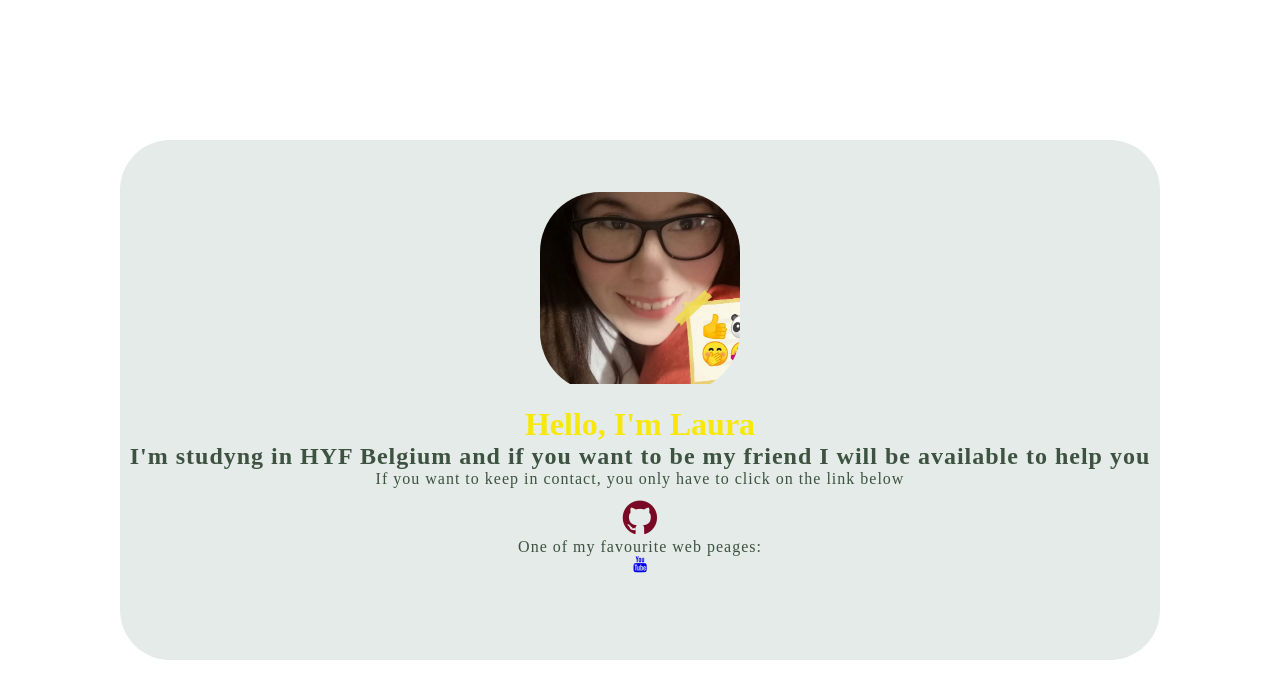
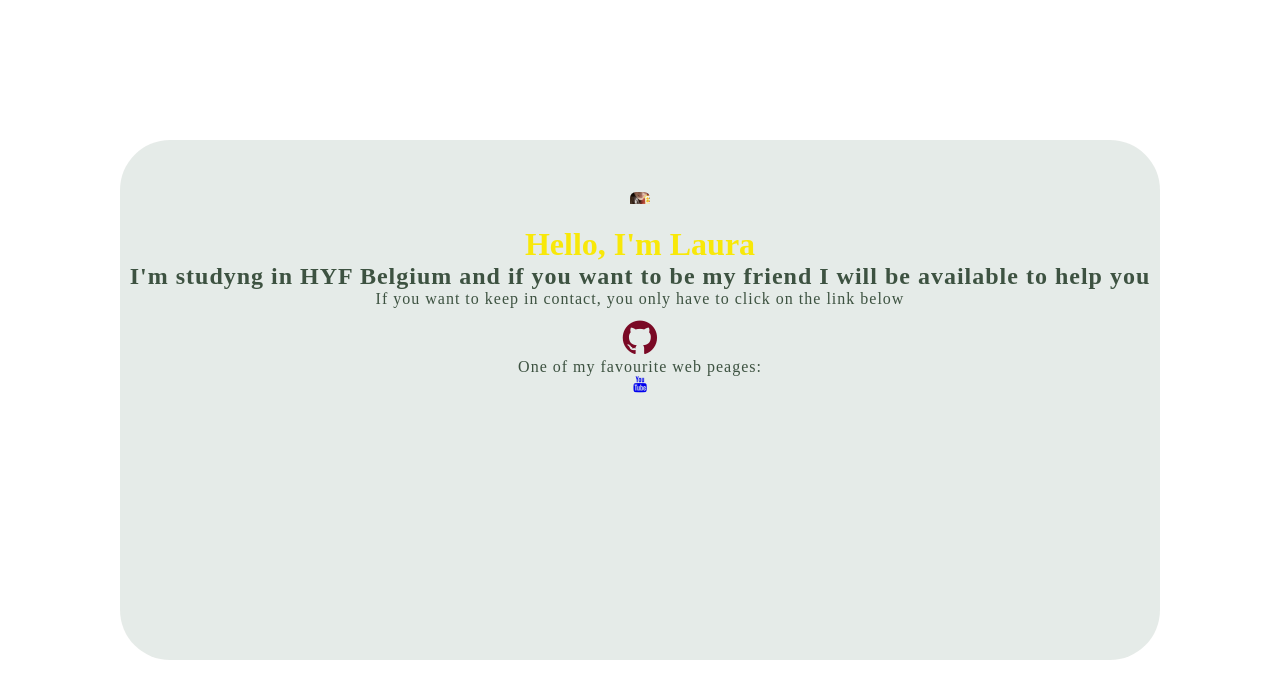
Before and after one commit to lauraramirez220612/lauraramirez220612.github.io, a plain HTML site: page index.html in a window 1280 px wide. Drawn offline with Linux system fonts and the light colour scheme.

Commit message:
Update index.html

```diff
--- a/index.html
+++ b/index.html
@@ -12,7 +12,7 @@
 <body>
         <div class="container">
         <div class="img">
-        <img src="IMG_20210407_022203.jpg" alt="" width="200px" height="200px">
+        <img src="IMG_20210407_022203.jpg" alt="" width="20px" height="20px">
     </div>
 
         <div class="content">
```
